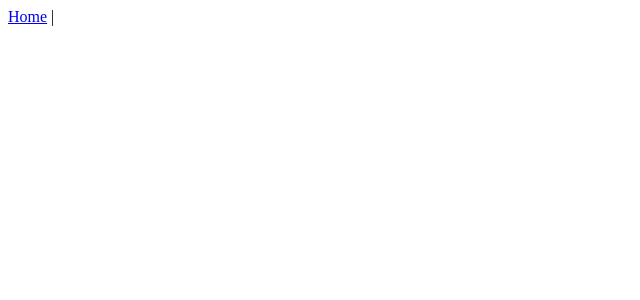
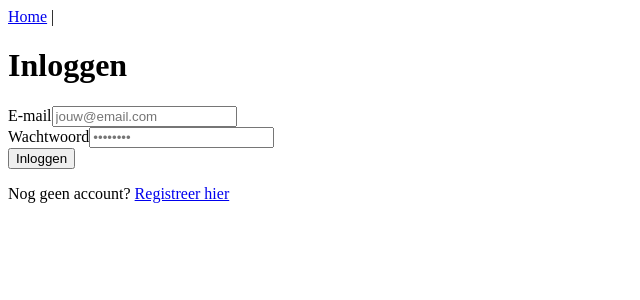
Before and after one commit to tobiaslucas1/WF-Project-Drive2Gether-Frontend, a Vue app: page /login in a window 1280 px wide. Before the commit this address had no page. Shown: the top 300 px of the page, without its empty margins (0-640 px from the left). Built offline with nearby package versions, Linux system fonts and the light colour scheme.

Commit message:
login and register page

```diff
--- a/src/pages/login.vue
+++ b/src/pages/login.vue
@@ -3,33 +3,76 @@
 -->
 
 <script setup>
-    // imports
+    //------ imports ------
     import { ref} from 'vue';
 
-    // lifecycles
+    //------ lifecycles ------
 
-    //data
+    //------- data -------
 
-    //methods
+    const email = ref('');
+    const password = ref('');
 
+    const statusMessage = ref('');
+    const isSubmitting = ref(false);
+
+    //------ methods ------
+    const handleLogin = async () => {
+        statusMessage.value = '';
+        isSubmitting.value = true;
+
+        const response = await fetch('http://localhost:3000/users/login', {
+            method: 'POST',
+            headers: { 'Content-Type': 'application/json' },
+            body: JSON.stringify({
+                Email: email.value,
+                Password: password.value
+            })
+        });
+
+        const result = await response.json();
+        isSubmitting.value = false;
+
+        if (response.ok) {
+            localStorage.setItem('currentUser', JSON.stringify(result.user));
+            window.location.href = '/';
+        } else {
+            statusMessage.value = result.status || 'Login mislukt';
+
+        }
+
+
+
+
+    };
 
 </script>
 
 
 <template>
-    <h1>Login Page</h1>
     <div class="login-container">
-        <form class="login-form">
-            <div class="form-group">
-                <label for="email">Email:</label>
-                <input type="email" id="email" v-model="email" required />
-            </div>
-            <div class="form-group">
-                <label for="password">Password:</label>
-                <input type="password" id="password" v-model="password" required />
-            </div>
-            <button type="submit">Login</button>
-        </form>
+        <h1>Inloggen</h1>
+
+        <div class="field">
+            <label>E-mail</label>
+            <input v-model="email" type="email" placeholder="jouw@email.com" required @keyup.enter="handleLogin">
+        </div>
+
+        <div class="field">
+            <label>Wachtwoord</label>
+            <input v-model="password" type="password" placeholder="••••••••" required @keyup.enter="handleLogin">
+        </div>
+
+        <div v-if="statusMessage" :class="['message-box', statusType]">
+            {{ statusMessage }}
+        </div>
+
+        <button class="login-btn" @click="handleLogin" :disabled="isSubmitting">
+            {{ isSubmitting ? 'Bezig met laden...' : 'Inloggen' }}
+        </button>
+
+        <p class="register-link">
+            Nog geen account? <a href="/register">Registreer hier</a>
+        </p>
     </div>
-
 </template>
--- a/src/router/index.js
+++ b/src/router/index.js
@@ -16,6 +16,11 @@ const routes = [
         component: Home,
     },
     {
+        path:  '/login',
+        name:  'Login',
+        component: Login,
+    },
+    {
         path:  '/messages',
         name:  'Messages',
         component: Messages,
```
